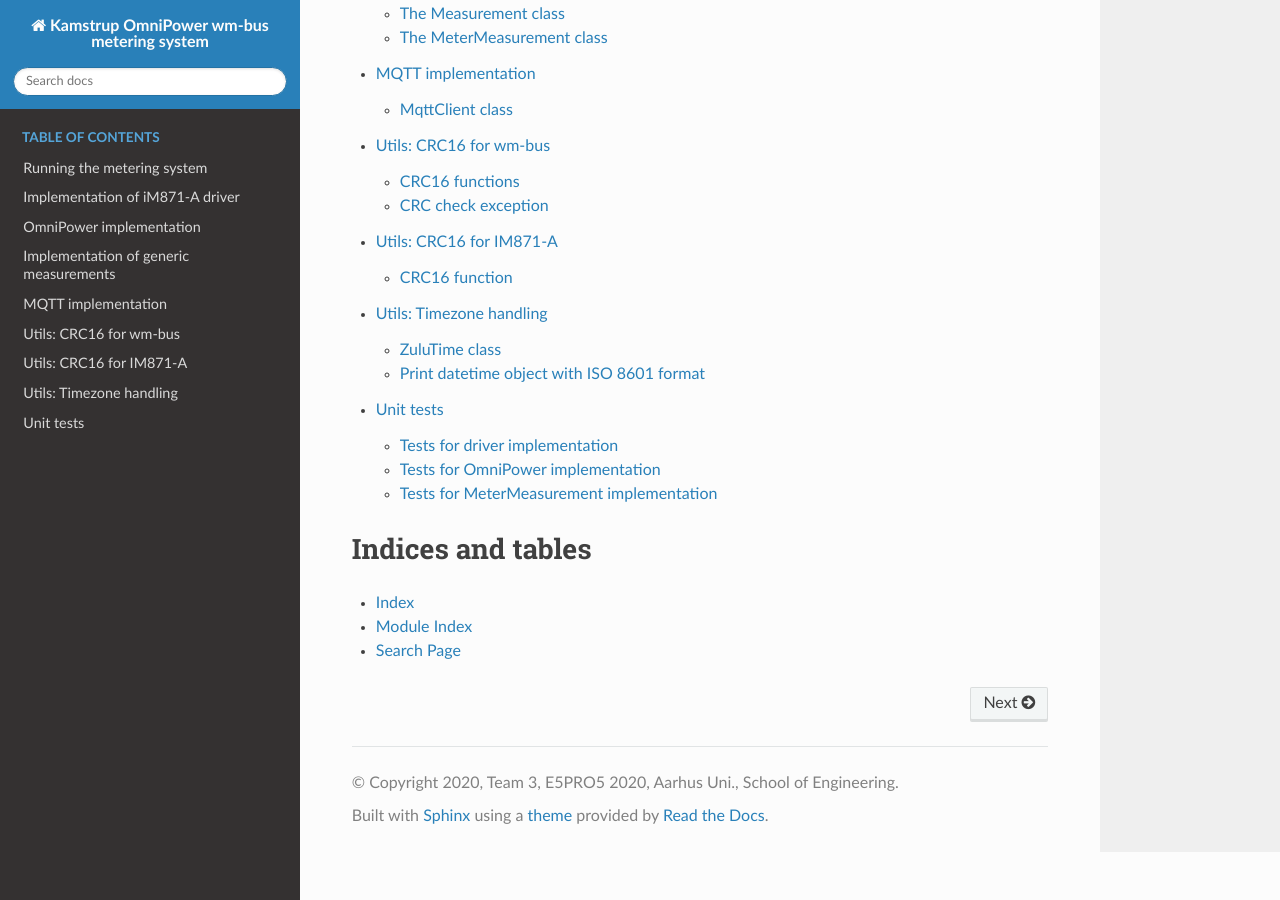
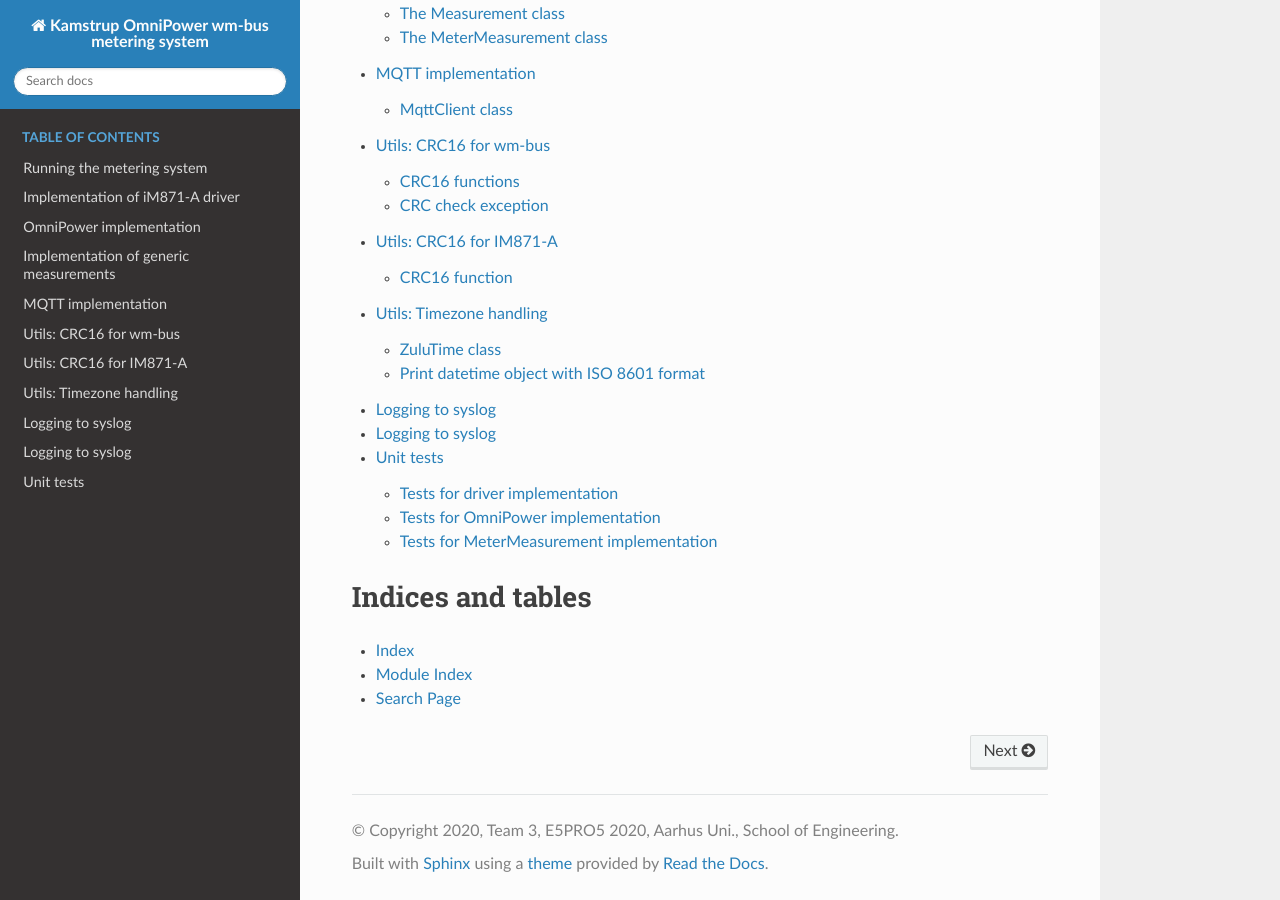
Before and after one commit to E5PRO5-2020/meter_system, a Sphinx documentation site: the page built from docs/index.rst, in a window 1280 px wide and 900 px high, scrolled down 506 px. Built offline with Sphinx 7.4.7 and the Read the Docs theme 2.0.0, drawn with Linux system fonts in a browser that asks for light colours.

Commit message:
docs added

```diff
--- /dev/null
+++ b/docs/Search_for_dongle.rst
@@ -0,0 +1,6 @@
+.. moduleauthor:: Steffen and Janus
+
+Logging to syslog
+***************************
+.. automodule:: utils.Search_for_dongle.py
+   :members:
--- a/docs/index.rst
+++ b/docs/index.rst
@@ -25,6 +25,8 @@
    util_crc16wmbus
    util_crc16im871a
    util_timezone
+   log
+   Search_for_dongle
 
    test
 
--- /dev/null
+++ b/docs/log.rst
@@ -0,0 +1,6 @@
+.. moduleauthor:: Steffen and Janus
+
+Logging to syslog
+***************************
+.. automodule:: utils.log.py
+   :members:
```
